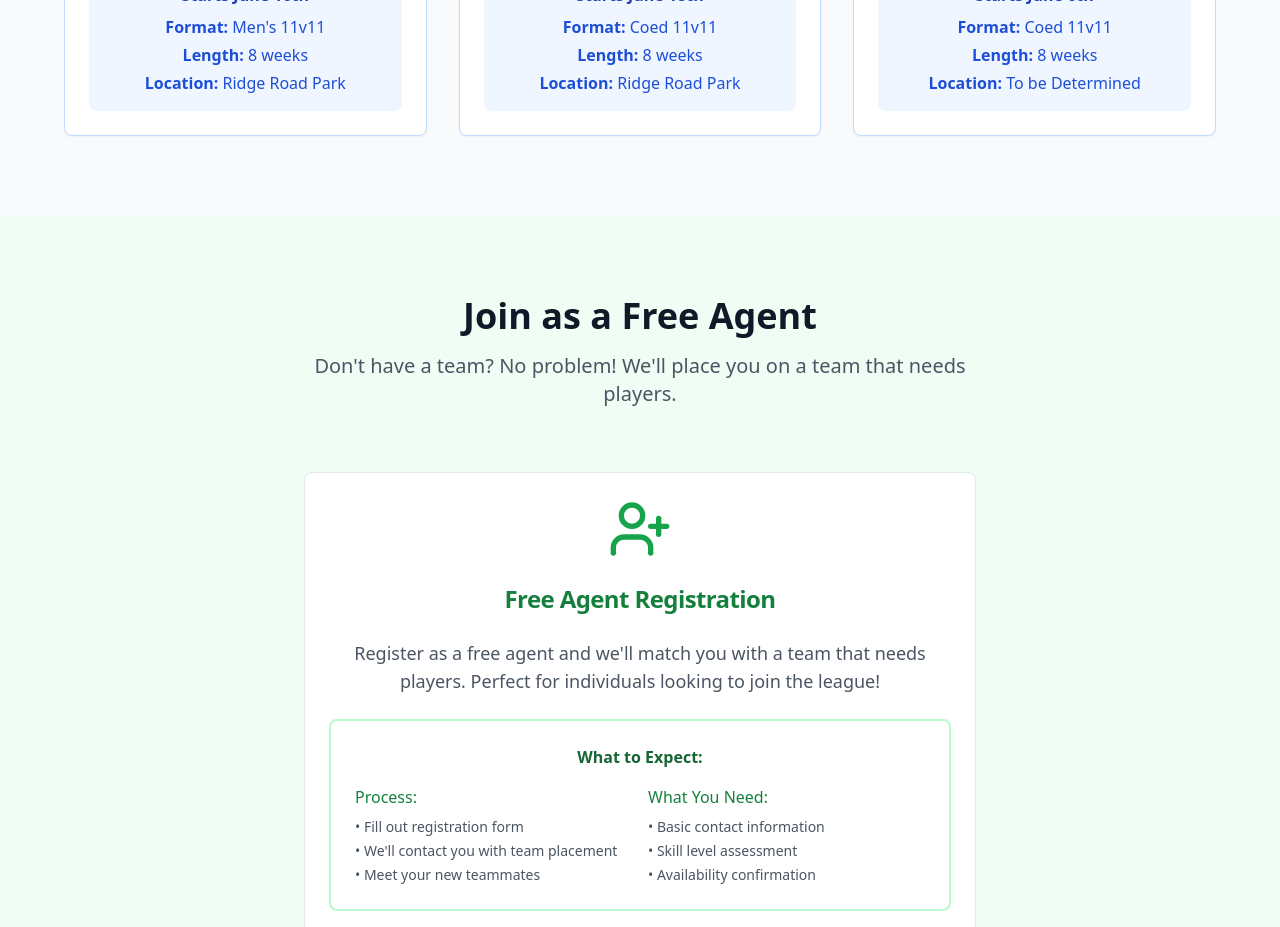
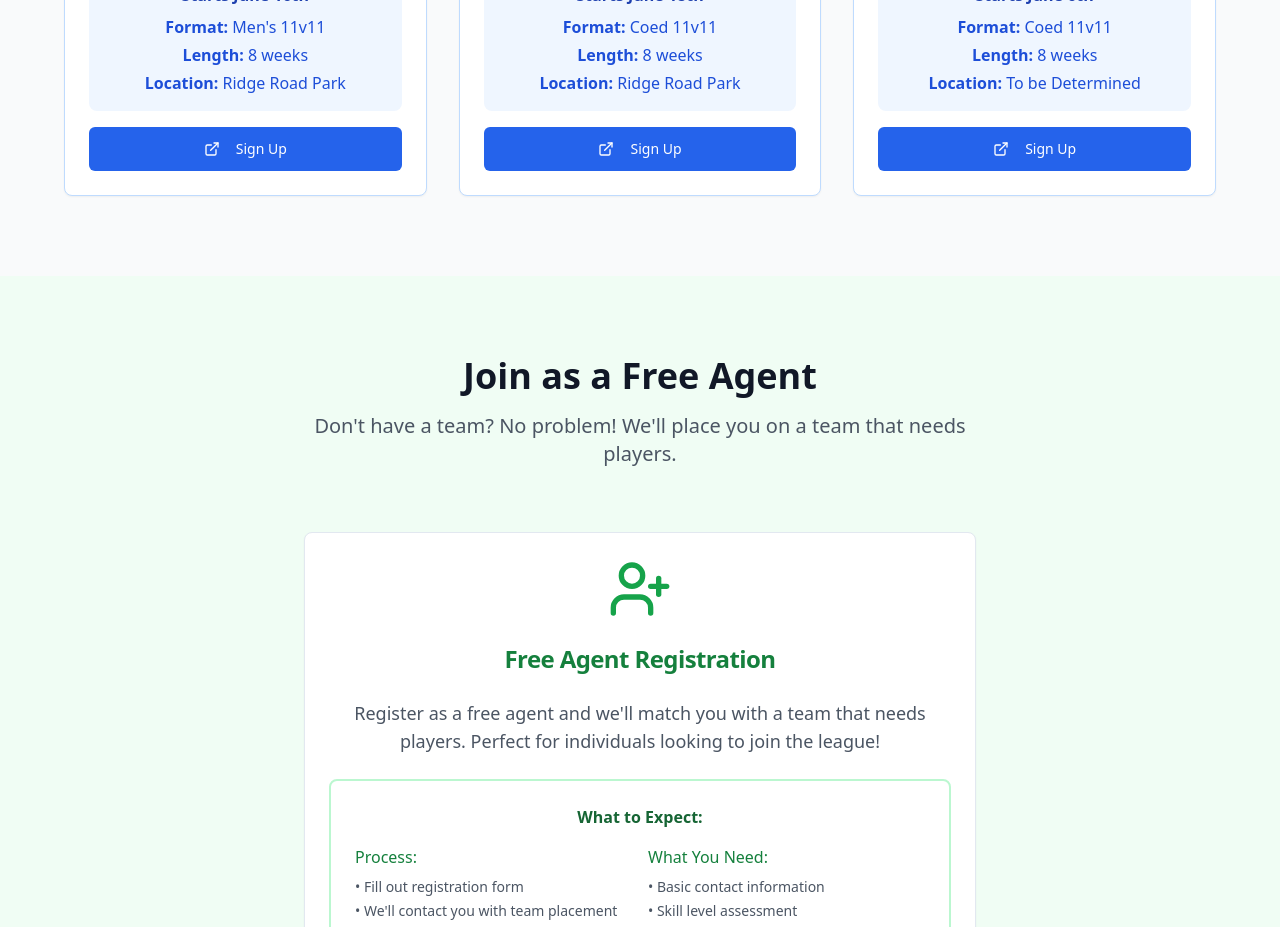
Before and after one commit to aaron132435/a5soccer-thursday-nights-kickoff, a React (Vite) app: page / in a window 1280 px wide. Shown: the part 1820-2747 px from the top of the page. Built offline with nearby package versions, Linux system fonts and the light colour scheme.

Commit message:
Changes
Co-authored-by: aaron132435 <60522780+aaron132435@users.noreply.github.com>

```diff
--- a/src/components/Seasons.tsx
+++ b/src/components/Seasons.tsx
@@ -142,7 +142,7 @@ const Seasons = () => {
                 <Trophy className="w-16 h-16 text-blue-600 mx-auto mb-4" />
                 <CardTitle className="text-xl text-blue-700">Tuesday Men's Summer Session</CardTitle>
               </CardHeader>
-              <CardContent>
+              <CardContent className="space-y-4">
                 <div className="bg-blue-50 p-4 rounded-lg">
                   <p className="text-blue-800 font-semibold mb-2">Starts June 16th</p>
                   <div className="text-blue-700 space-y-1">
@@ -151,6 +151,14 @@ const Seasons = () => {
                     <p><strong>Location:</strong> Ridge Road Park</p>
                   </div>
                 </div>
+                <Button
+                  size="lg"
+                  className="bg-blue-600 hover:bg-blue-700 text-white px-6 py-3 w-full"
+                  onClick={() => window.open("https://docs.google.com/forms/d/e/1FAIpQLSczmKlQKJB_NNkExrBExBnPu2f7kpkvejeoAmEZmoTm2c254A/viewform?usp=dialog", "_blank", "noopener,noreferrer")}
+                >
+                  <ExternalLink className="w-4 h-4 mr-2" />
+                  Sign Up
+                </Button>
               </CardContent>
             </Card>
 
@@ -159,7 +167,7 @@ const Seasons = () => {
                 <Trophy className="w-16 h-16 text-blue-600 mx-auto mb-4" />
                 <CardTitle className="text-xl text-blue-700">Thursday Coed Summer Session</CardTitle>
               </CardHeader>
-              <CardContent>
+              <CardContent className="space-y-4">
                 <div className="bg-blue-50 p-4 rounded-lg">
                   <p className="text-blue-800 font-semibold mb-2">Starts June 18th</p>
                   <div className="text-blue-700 space-y-1">
@@ -168,6 +176,14 @@ const Seasons = () => {
                     <p><strong>Location:</strong> Ridge Road Park</p>
                   </div>
                 </div>
+                <Button
+                  size="lg"
+                  className="bg-blue-600 hover:bg-blue-700 text-white px-6 py-3 w-full"
+                  onClick={() => window.open("https://docs.google.com/forms/d/e/1FAIpQLSczmKlQKJB_NNkExrBExBnPu2f7kpkvejeoAmEZmoTm2c254A/viewform?usp=dialog", "_blank", "noopener,noreferrer")}
+                >
+                  <ExternalLink className="w-4 h-4 mr-2" />
+                  Sign Up
+                </Button>
               </CardContent>
             </Card>
 
@@ -176,7 +192,7 @@ const Seasons = () => {
                 <Trophy className="w-16 h-16 text-blue-600 mx-auto mb-4" />
                 <CardTitle className="text-xl text-blue-700">Saturday Coed Summer Session</CardTitle>
               </CardHeader>
-              <CardContent>
+              <CardContent className="space-y-4">
                 <div className="bg-blue-50 p-4 rounded-lg">
                   <p className="text-blue-800 font-semibold mb-2">Starts June 6th</p>
                   <div className="text-blue-700 space-y-1">
@@ -185,6 +201,14 @@ const Seasons = () => {
                     <p><strong>Location:</strong> To be Determined</p>
                   </div>
                 </div>
+                <Button
+                  size="lg"
+                  className="bg-blue-600 hover:bg-blue-700 text-white px-6 py-3 w-full"
+                  onClick={() => window.open("https://docs.google.com/forms/d/e/1FAIpQLSczmKlQKJB_NNkExrBExBnPu2f7kpkvejeoAmEZmoTm2c254A/viewform?usp=dialog", "_blank", "noopener,noreferrer")}
+                >
+                  <ExternalLink className="w-4 h-4 mr-2" />
+                  Sign Up
+                </Button>
               </CardContent>
             </Card>
           </div>
```
